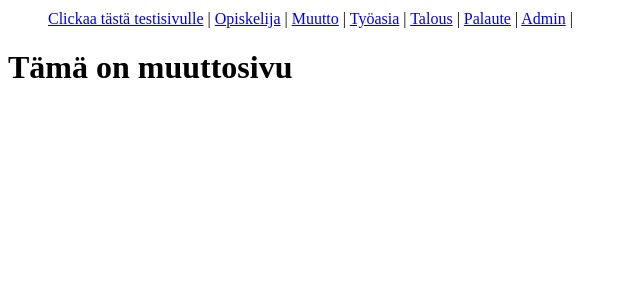
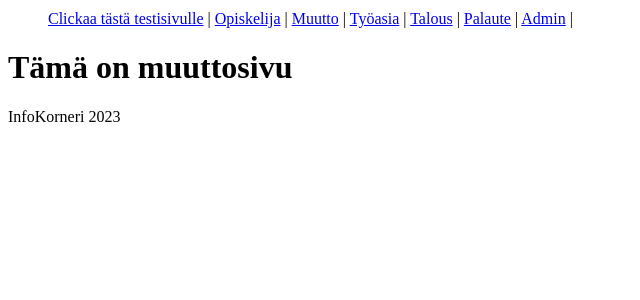
Before and after one commit to opadevelopment/DjangoWebsite, a Django app: page /muutto/ in a window 1280 px wide. Shown: the part 190-490 px from the top of the page, without its empty margins (0-640 px from the left). Run offline with Django 4.2, Linux system fonts and the light colour scheme.

Commit message:
Lisätty footer tekstiä

```diff
--- a/website/static/base.css
+++ b/website/static/base.css
@@ -1,3 +1,4 @@
+
 .etusivu {
     display: flex;
     flex-direction: column;
@@ -5,6 +6,8 @@
     align-items: center;
     height: 100vh;
   }
+
+
 
   .circle-container {
     display: flex;
--- a/website/templates/base.html
+++ b/website/templates/base.html
@@ -41,6 +41,6 @@
         {% block body %}{% endblock %}
         </div>
         <footer>
-
+         <p>InfoKorneri 2023</p>
         </footer>
 </html>
```
